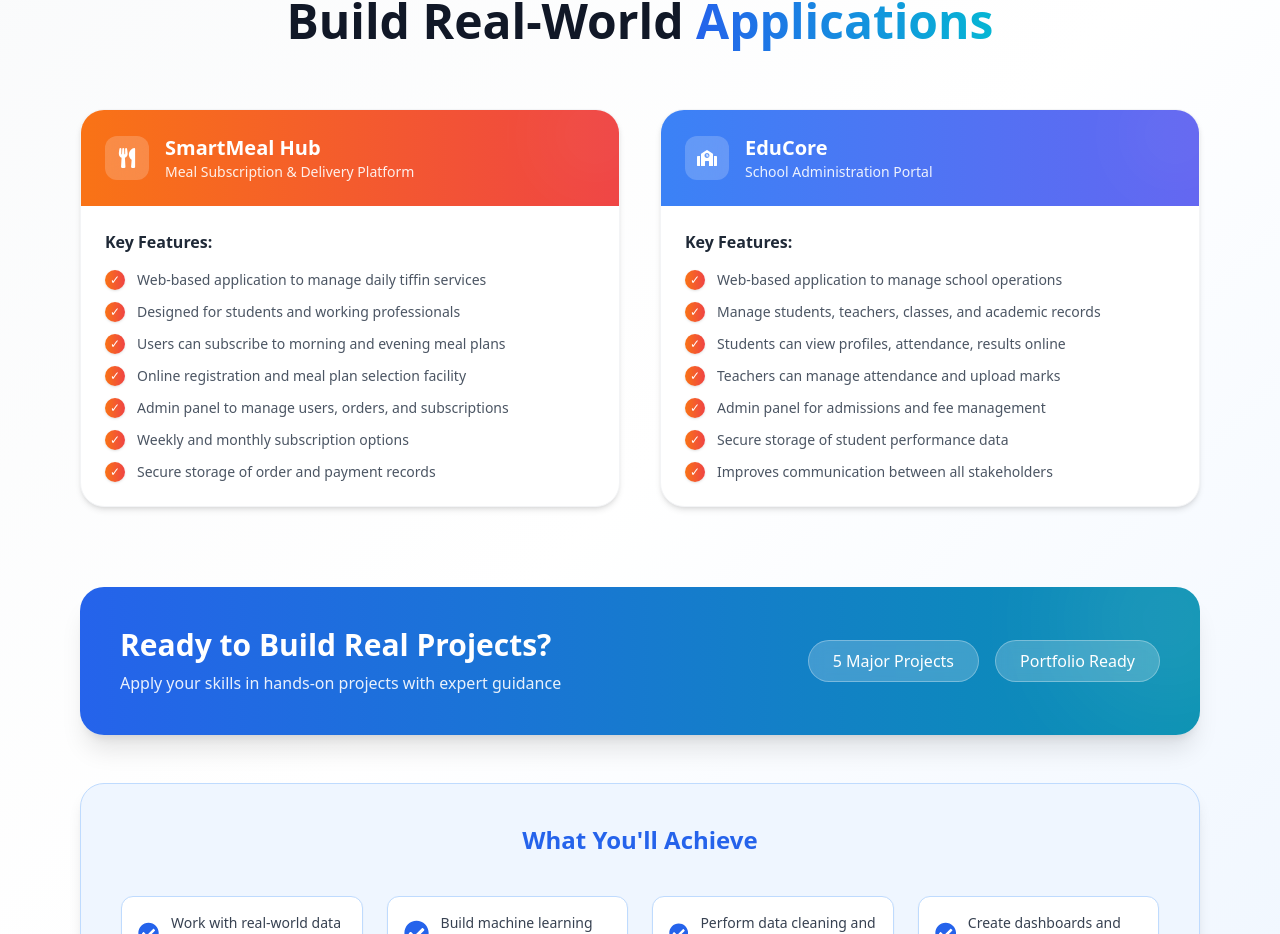
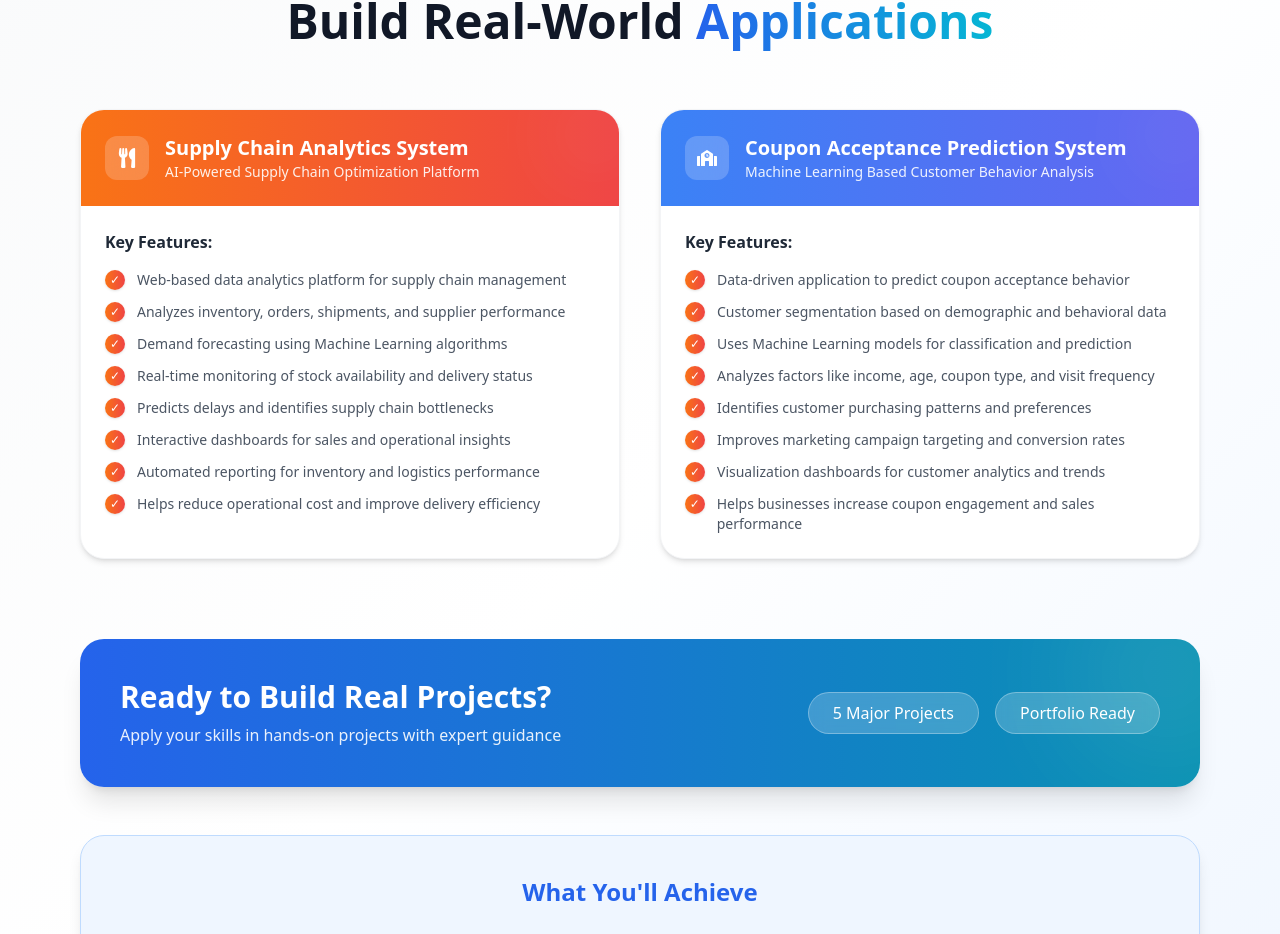
Before and after one commit to Jiyachaurasia2004/Java-micro-course, a React (Vite) app: page / in a window 1280 px wide. Shown: the part 2713-3647 px from the top of the page. Built offline with nearby package versions, Linux system fonts and the light colour scheme.

Commit message:
project commited

```diff
--- a/src/component/Projects.jsx
+++ b/src/component/Projects.jsx
@@ -7,33 +7,35 @@ import { motion } from "framer-motion";
 function Projects() {
   const projects = [
     {
-      title: "SmartMeal Hub",
-      subtitle: "Meal Subscription & Delivery Platform",
+      title: "Supply Chain Analytics System",
+      subtitle: "AI-Powered Supply Chain Optimization Platform",
       color: "from-orange-500 to-red-500",
       icon: <FaUtensils />,
       points: [
-        "Web-based application to manage daily tiffin services",
-        "Designed for students and working professionals",
-        "Users can subscribe to morning and evening meal plans",
-        "Online registration and meal plan selection facility",
-        "Admin panel to manage users, orders, and subscriptions",
-        "Weekly and monthly subscription options",
-        "Secure storage of order and payment records",
+        "Web-based data analytics platform for supply chain management",
+        "Analyzes inventory, orders, shipments, and supplier performance",
+        "Demand forecasting using Machine Learning algorithms",
+        "Real-time monitoring of stock availability and delivery status",
+        "Predicts delays and identifies supply chain bottlenecks",
+        "Interactive dashboards for sales and operational insights",
+        "Automated reporting for inventory and logistics performance",
+        "Helps reduce operational cost and improve delivery efficiency"
       ],
     },
     {
-      title: "EduCore",
-      subtitle: "School Administration Portal",
+      title: "Coupon Acceptance Prediction System",
+      subtitle: "Machine Learning Based Customer Behavior Analysis",
       color: "from-blue-500 to-indigo-500",
       icon: <FaSchool />,
       points: [
-        "Web-based application to manage school operations",
-        "Manage students, teachers, classes, and academic records",
-        "Students can view profiles, attendance, results online",
-        "Teachers can manage attendance and upload marks",
-        "Admin panel for admissions and fee management",
-        "Secure storage of student performance data",
-        "Improves communication between all stakeholders",
+        "Data-driven application to predict coupon acceptance behavior",
+        "Customer segmentation based on demographic and behavioral data",
+        "Uses Machine Learning models for classification and prediction",
+        "Analyzes factors like income, age, coupon type, and visit frequency",
+        "Identifies customer purchasing patterns and preferences",
+        "Improves marketing campaign targeting and conversion rates",
+        "Visualization dashboards for customer analytics and trends",
+        "Helps businesses increase coupon engagement and sales performance",
       ],
     },
   ];
```
